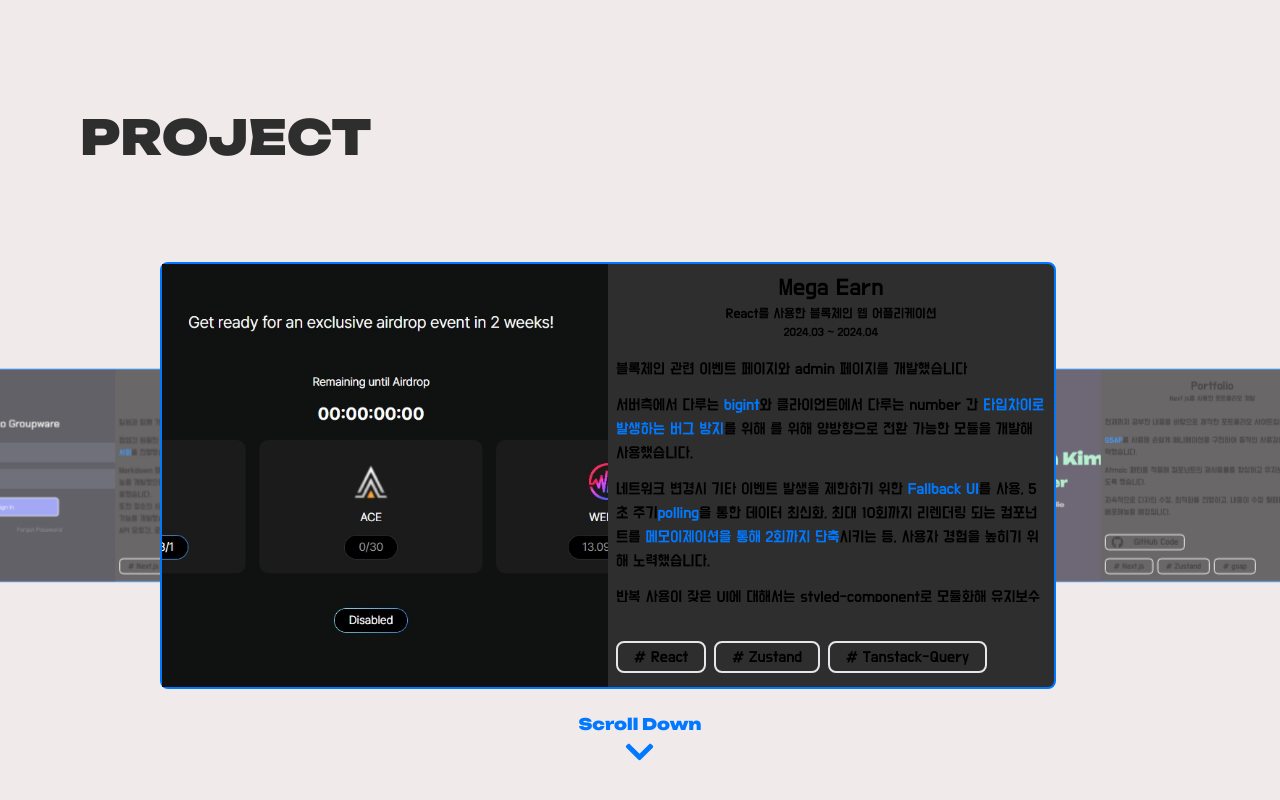
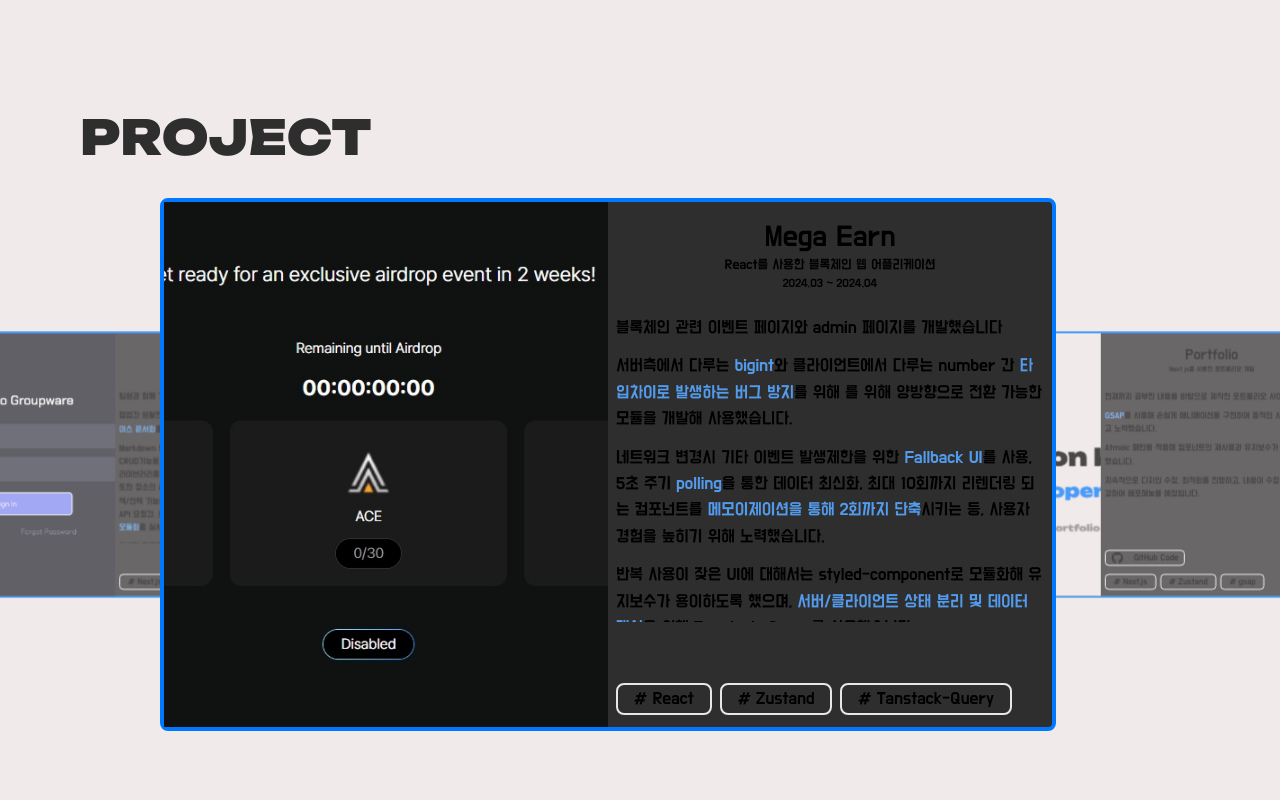
Before and after one commit to augusstt06/portfolio, a Next.js app: page /portfolio in a window 1280 px wide. Shown: the part 812-1612 px from the top of the page. Built offline with nearby package versions, Linux system fonts and the light colour scheme.

Commit message:
fix: modify portfolio css

```diff
--- a/src/app/globals.css
+++ b/src/app/globals.css
@@ -6,6 +6,7 @@
 
 :root {
   --main-color: #0078ff;
+  --text-color: #539bec;
 }
 @font-face {
   font-family: 'Unbounded';
--- a/src/components/molecules/arrow/DownArrow.tsx
+++ b/src/components/molecules/arrow/DownArrow.tsx
@@ -1,5 +1,5 @@
 import { useEffect, useState } from 'react'
-// import { Link } from 'react-scroll'
+import { Link } from 'react-scroll'
 
 import { FaChevronDown } from 'react-icons/fa'
 
@@ -8,15 +8,15 @@ type Props = {
   scrollY: number
 }
 export default function DownArrow(props: Props) {
-  const { scrollY } = props
+  const { scrollY, next } = props
   const [isVisible, setIsVisible] = useState(true)
 
   useEffect(() => {
     const handleScroll = () => {
-      if (window.scrollY > scrollY) {
+      if (window.scrollY === scrollY) {
+        setIsVisible(true)
+      } else {
         setIsVisible(false)
-      } else {
-        setIsVisible(true)
       }
     }
 
@@ -27,13 +27,13 @@ export default function DownArrow(props: Props) {
   }, [])
 
   return (
-    // <Link to={next} smooth={true} duration={600}>
+    <Link to={next} smooth={true} duration={600}>
       <div
         className={`col-flex bottom-5 left-1/2 absolute -translate-x-1/2  ${isVisible ? 'opacity-100' : 'opacity-0'} cursor-pointer hover:scale-110 simple-transition text-[var(--main-color)]`}
       >
         <p>Scroll Down</p>
         <FaChevronDown className={`w-8 h-8`} />
       </div>
-    // </Link>
+    </Link>
   )
 }
--- a/src/components/molecules/carousel/Carousel.tsx
+++ b/src/components/molecules/carousel/Carousel.tsx
@@ -62,7 +62,7 @@ export function Carousel(props: Props) {
   }, [currentIndex])
 
   return (
-    <div className="w-2/3 md:w-[70rem] h-[32rem] absolute left-1/2 -translate-x-1/2 top-1/2 -translate-y-1/2">
+    <div className="w-2/3 md:w-[70rem] h-[40rem] absolute left-1/2 -translate-x-1/2 top-1/2 -translate-y-1/2">
       <div
         ref={carouselRef}
         className="relative w-full h-full cursor-pointer perspective-800"
@@ -92,7 +92,7 @@ export function Carousel(props: Props) {
               }}
             >
               <div
-                className={`bg-[#2e2e2e] w-full h-full rounded-lg border-2 border-[var(--main-color)] grid md:grid-cols-2 md:grid-rows-1 grid-rows-3 korean-font`}
+                className={`bg-[#2e2e2e] w-full h-full rounded-lg border-4 border-[var(--main-color)] grid md:grid-cols-2 md:grid-rows-1 grid-rows-3 korean-font`}
               >
                 <div className="md:col-span-1 row-span-1">
                   <img
@@ -106,7 +106,7 @@ export function Carousel(props: Props) {
                     {card.title}
                     {card.subTitle}
                   </div>
-                  <div className="h-full pl-2 pr-2 overflow-y-scroll md:row-span-3 row-span-4">
+                  <div className="h-full pl-2 pr-2 overflow-y-scroll md:row-span-3 row-span-4 text-[1.1rem]">
                     {card.description}
                   </div>
                 </div>
--- a/src/components/organisms/aboutme/BottomSection.tsx
+++ b/src/components/organisms/aboutme/BottomSection.tsx
@@ -17,7 +17,7 @@ export default function BottomSection(props: Props) {
     >
       <Skills />
       <Introduce />
-      <DownArrow next={PROJECT} scrollY={10} />
+      <DownArrow next={PROJECT} scrollY={0} />
     </article>
   )
 }
--- a/src/components/organisms/project/BottomSection.tsx
+++ b/src/components/organisms/project/BottomSection.tsx
@@ -32,7 +32,7 @@ export default function BottomSection(props: Props) {
   const cards = [
     {
       url: '/project/mega.png',
-      title: <h1 className="text-lg sm:text-2xl">Mega Earn</h1>,
+      title: <h1 className="text-lg sm:text-3xl">Mega Earn</h1>,
       subTitle: (
         <div className="text-sm sm:text-md">
           <span>React를 사용한 블록체인 웹 어플리케이션</span>
@@ -44,20 +44,20 @@ export default function BottomSection(props: Props) {
           <p>블록체인 관련 이벤트 페이지와 admin 페이지를 개발했습니다</p>
           <p>
             서버측에서 다루는{' '}
-            <span className={`text-[var(--main-color)]`}>bigint</span>와
+            <span className={`text-[var(--text-color)]`}>bigint</span>와
             클라이언트에서 다루는 number 간{' '}
-            <span className={`text-[var(--main-color)]`}>
+            <span className={`text-[var(--text-color)]`}>
               타입차이로 발생하는 버그 방지
             </span>
             를 위해 를 위해 양방향으로 전환 가능한 모듈을 개발해 사용했습니다.
           </p>
           <p>
-            네트워크 변경시 기타 이벤트 발생을 제한하기 위한{' '}
-            <span className={`text-[var(--main-color)]`}>Fallback UI</span>를
-            사용, 5초 주기
-            <span className={`text-[var(--main-color)]`}>polling</span>을 통한
+            네트워크 변경시 기타 이벤트 발생제한을 위한{' '}
+            <span className={`text-[var(--text-color)]`}>Fallback UI</span>를
+            사용, 5초 주기{' '}
+            <span className={`text-[var(--text-color)]`}>polling</span>을 통한
             데이터 최신화, 최대 10회까지 리렌더링 되는 컴포넌트를{' '}
-            <span className={`text-[var(--main-color)]`}>
+            <span className={`text-[var(--text-color)]`}>
               메모이제이션을 통해 2회까지 단축
             </span>
             시키는 등, 사용자 경험을 높히기 위해 노력했습니다.
@@ -65,7 +65,7 @@ export default function BottomSection(props: Props) {
           <p>
             반복 사용이 잦은 UI에 대해서는 styled-component로 모듈화해
             유지보수가 용이하도록 했으며,{' '}
-            <span className={`text-[var(--main-color)]`}>
+            <span className={`text-[var(--text-color)]`}>
               서버/클라이언트 상태 분리 및 데이터 캐싱
             </span>
             을 위해 Tanstack-Query를 사용했습니다.
@@ -84,7 +84,7 @@ export default function BottomSection(props: Props) {
     },
     {
       url: '/project/portfolio.png',
-      title: <h1 className="text-lg sm:text-2xl">Portfolio</h1>,
+      title: <h1 className="text-lg sm:text-3xl">Portfolio</h1>,
       subTitle: (
         <p className="text-sm sm:text-md">Next js를 사용한 포트폴리오 개발</p>
       ),
@@ -92,12 +92,12 @@ export default function BottomSection(props: Props) {
         <div className="relative pt-2 space-y-3 text-md">
           <p>현재까지 공부한 내용을 바탕으로 제작한 포트폴리오 사이트입니다.</p>
           <p>
-            <span className={`text-[var(--main-color)]`}>GSAP</span>를 사용해
+            <span className={`text-[var(--text-color)]`}>GSAP</span>를 사용해
             손쉽게 애니메이션을 구현하여 동적인 사용감을 주려고 노력했습니다.
           </p>
           <p>
-            Atmoic 패턴을 적용해 컴포넌트의 재사용률을 향상하고 유지보수가
-            용이하도록 했습니다.
+            Atmoic 패턴을 적용해 컴포넌트의 재사용과 유지보수가 용이하도록
+            했습니다.
           </p>
           <p>
             지속적으로 디자인 수정, 최적화를 진행하고, 내용이 수정 될때마다
@@ -122,7 +122,7 @@ export default function BottomSection(props: Props) {
     },
     {
       url: '/project/weather.png',
-      title: <h1 className="text-lg sm:text-2xl">Weather AI</h1>,
+      title: <h1 className="text-lg sm:text-3xl">Weather AI</h1>,
       subTitle: (
         <p className="text-sm sm:text-md">
           Next.js를 사용한 날씨 + AI 어플리케이션
@@ -135,17 +135,17 @@ export default function BottomSection(props: Props) {
           </p>
           <p>
             날씨 정보를{' '}
-            <span className={`text-[var(--main-color)]`}>
+            <span className={`text-[var(--text-color)]`}>
               Open Weather Map API
             </span>
             에서 가져와 표시 후, 데이터를 바탕으로{' '}
-            <span className={`text-[var(--main-color)]`}>Open AI</span>를 사용해
+            <span className={`text-[var(--text-color)]`}>Open AI</span>를 사용해
             간단한 추천을 받을수 있도록 했습니다.
           </p>
           <p>
-            <span className={`text-[var(--main-color)]`}>Zustand</span>를 사용해
+            <span className={`text-[var(--text-color)]`}>Zustand</span>를 사용해
             사용자 검색 데이터가{' '}
-            <span className={`text-[var(--main-color)]`}>
+            <span className={`text-[var(--text-color)]`}>
               새로고침시에도 유지
             </span>{' '}
             되도록 localStorage에 저장했으며, 해당 데이터를가 Ai에 자동으로 입력
@@ -153,8 +153,8 @@ export default function BottomSection(props: Props) {
           </p>
           <p>
             외부 API로 인한 CORS 처리, 요청 로직 분리/일원화를 위해 Next.js 의{' '}
-            <span className={`text-[var(--main-color)]`}>API Route</span>를
-            사용한 <span className={`text-[var(--main-color)]`}>BFF 패턴</span>
+            <span className={`text-[var(--text-color)]`}>API Route</span>를
+            사용한 <span className={`text-[var(--text-color)]`}>BFF 패턴</span>
             을 적용했습니다.
           </p>
           <div
@@ -187,7 +187,7 @@ export default function BottomSection(props: Props) {
           <p>팀원과 함께 기획/디자인/개발을 진행한 협업 프로젝트입니다.</p>
           <p>
             협업간 원활한 소통을 위해{' '}
-            <span className={`text-[var(--main-color)]`}>
+            <span className={`text-[var(--text-color)]`}>
               Figma/Markdown을 통한 기획/인터페이스 문서화
             </span>
             를 진행했습니다.
@@ -201,14 +201,14 @@ export default function BottomSection(props: Props) {
             기능을 개발했습니다.
             <br />
             API 요청간, 로직 일원화 및 유지보수 개선을 위해{' '}
-            <span className={`text-[var(--main-color)]`}>
+            <span className={`text-[var(--text-color)]`}>
               제네릭을 활용한 모듈화
             </span>
             를 실시했습니다.
           </p>
           <p>
             완성된 프로젝트는{' '}
-            <span className={`text-[var(--main-color)]`}>
+            <span className={`text-[var(--text-color)]`}>
               AWS Code Build/Deploy
             </span>
             를 사용한 CI/CD 파이프라인을 구축해 배포했습니다.
@@ -244,7 +244,7 @@ export default function BottomSection(props: Props) {
         currentIndex={currentIndex}
         setCurrentIndex={setCurrentIndex}
       />
-      <DownArrow next={CONTACT} scrollY={800} />
+      <DownArrow next={CONTACT} scrollY={958} />
     </article>
   )
 }
```
Also changed, not shown: public/project/portfolio.png. Lines whose indentation alone changed are shown as unchanged.
